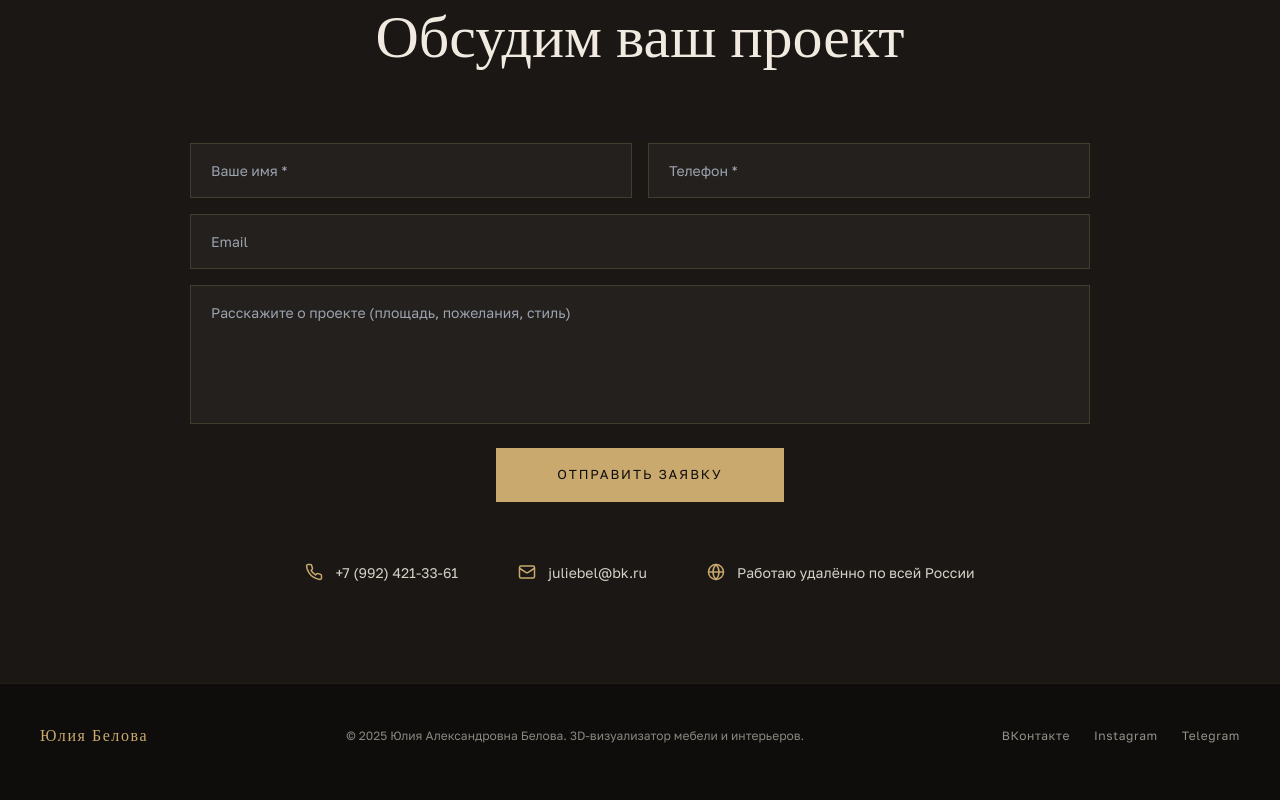
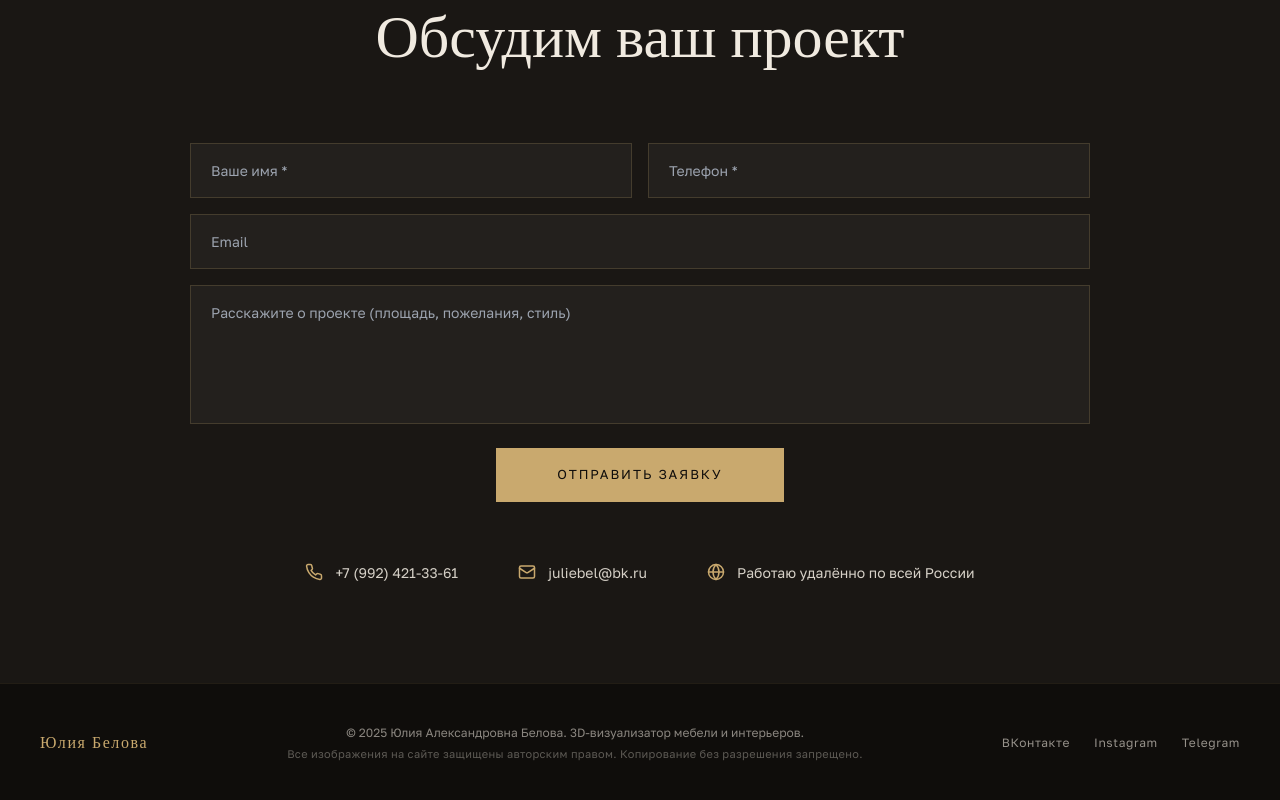
Before and after one commit to pr-poehali-dev/furniture-visualization-site, a React (Vite) app: page / in a window 1280 px wide. Shown: the part 4381-5181 px from the top of the page. Built offline with nearby package versions, Linux system fonts and the light colour scheme.

Commit message:
docs: add copyright notice images

```diff
--- a/src/pages/Index.tsx
+++ b/src/pages/Index.tsx
@@ -676,9 +676,14 @@ export default function Index() {
           <div style={{ fontFamily: "'Cormorant Garamond', serif", fontSize: "16px", letterSpacing: "0.1em", color: "var(--gold)", fontWeight: 300 }}>
             Юлия Белова
           </div>
-          <p style={{ fontFamily: "'Golos Text', sans-serif", color: "rgba(240,234,224,0.55)", fontSize: "12px" }}>
-            © 2025 Юлия Александровна Белова. 3D-визуализатор мебели и интерьеров.
-          </p>
+          <div style={{ textAlign: "center" }}>
+            <p style={{ fontFamily: "'Golos Text', sans-serif", color: "rgba(240,234,224,0.55)", fontSize: "12px", marginBottom: "4px" }}>
+              © 2025 Юлия Александровна Белова. 3D-визуализатор мебели и интерьеров.
+            </p>
+            <p style={{ fontFamily: "'Golos Text', sans-serif", color: "rgba(240,234,224,0.35)", fontSize: "11px", letterSpacing: "0.03em" }}>
+              Все изображения на сайте защищены авторским правом. Копирование без разрешения запрещено.
+            </p>
+          </div>
           <div style={{ display: "flex", gap: "24px" }}>
             {["ВКонтакте", "Instagram", "Telegram"].map((s) => (
               <a
```
